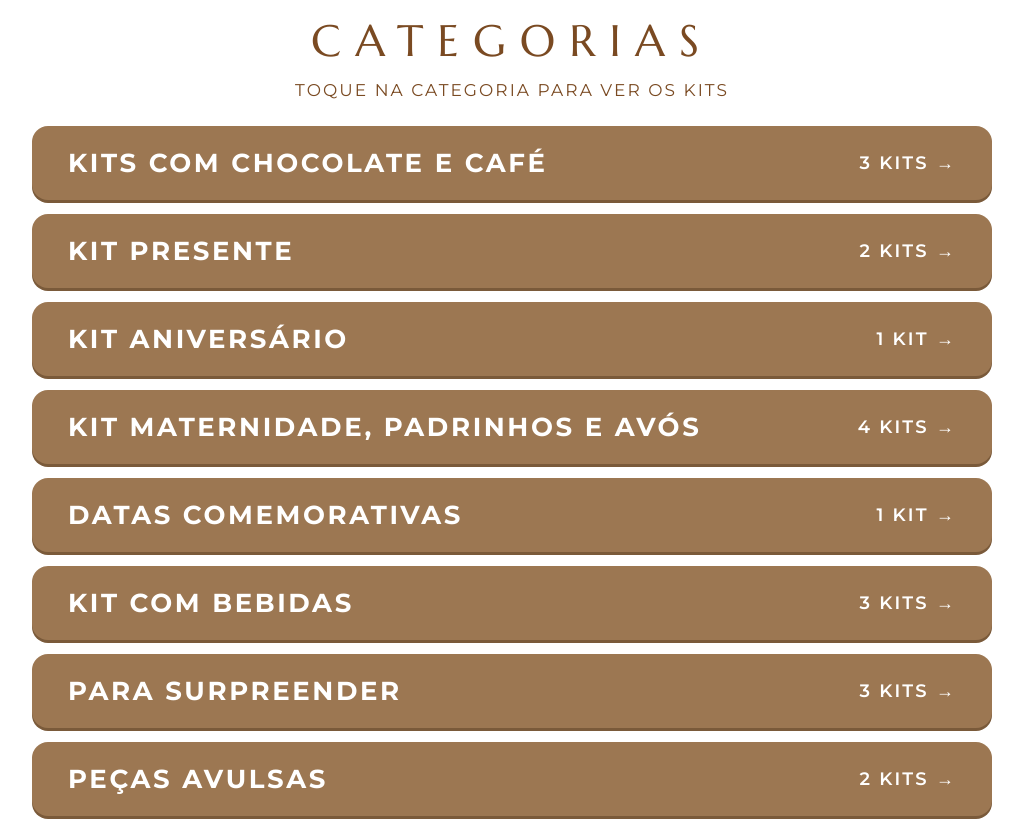
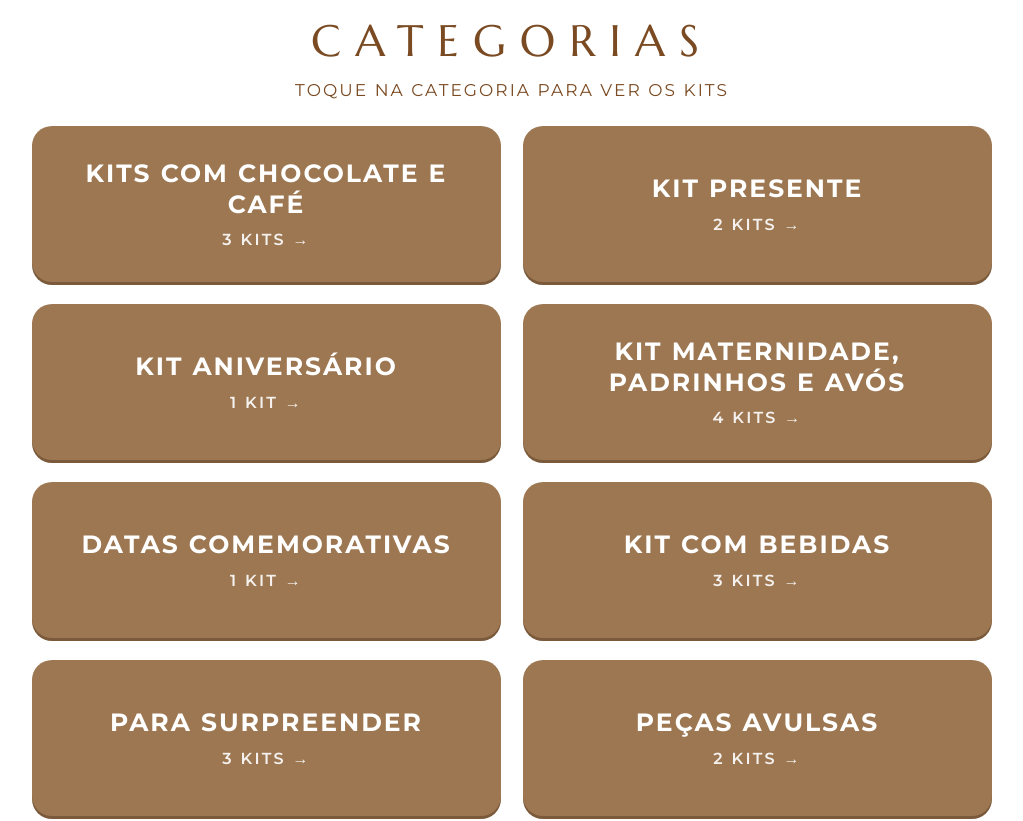
Before and after one commit to cestlavieatelierdepresente/cestlavieatelierdepresente.github.io, a plain HTML site: page index.html in a window 1280 px wide. Shown: the part 1720-2541 px from the top of the page, without its empty margins (128-1151 px from the left). Drawn offline with Linux system fonts and the light colour scheme.

Commit message:
Categorias em blocos quadrados maiores
Co-Authored-By: Claude Opus 5.5 <noreply@anthropic.com>
Claude-Session: https://claude.ai/code/session_01VT5en4fvvDf3ge77re35U7

```diff
--- a/index.html
+++ b/index.html
@@ -26,10 +26,10 @@ a{color:inherit;text-decoration:none}
 .pill.line{border:1.5px solid #7A4A22}
 .row{display:flex;align-items:baseline;font-weight:700;font-size:25px;letter-spacing:.16em;margin:0 0 14px}
 .row .d{flex:1;border-bottom:1.5px solid #7A4A22;margin:0 12px;transform:translateY(-6px)}
-.cbtn{display:flex;justify-content:space-between;align-items:center;height:var(--bh,72px);padding:0 36px;border-radius:16px;font-weight:700;font-size:26px;letter-spacing:.1em}
+.cbtn{display:flex;flex-direction:column;justify-content:center;align-items:center;text-align:center;gap:10px;height:var(--bh,72px);padding:0 22px;border-radius:20px;font-weight:700;font-size:25px;letter-spacing:.08em;line-height:1.25}
 .cbtn.on{background:#9C7752;color:#fff;box-shadow:0 3px 0 #7A5A3A}
 .cbtn.off{background:#F4ECE2;color:#B99E83}
-.cbtn .ct{font-size:18px;letter-spacing:.12em;font-weight:600;white-space:nowrap;margin-left:16px}
+.cbtn .ct{font-size:16px;letter-spacing:.14em;font-weight:600;white-space:nowrap;opacity:.9}
 .pbtn{display:flex;justify-content:space-between;align-items:center;gap:24px;min-height:92px;padding:16px 34px;border-radius:14px;background:#9C7752;color:#fff;box-shadow:0 3px 0 #7A5A3A}
 .pbtn .pt{display:flex;flex-direction:column;gap:7px}
 .pbtn .pn{font-weight:700;font-size:21px;letter-spacing:.12em;line-height:1.2}
@@ -45,7 +45,7 @@ a{color:inherit;text-decoration:none}
 <div style="position:absolute;bottom:70px;left:0;right:0;text-align:center;font-size:13px;letter-spacing:.24em;color:#B99E83">PORQUE NÓS TEMOS O PODER DE CONSEGUIR ABRAÇAR DE LONGE</div></div><div class="page" id="categorias"><div class="grid" style="top:0px;height:170px;grid-template-columns:1fr 1fr 1fr;padding:0 120px"><div style="background-image:url('img/00.jpg')"></div><div style="background-image:url('img/00.jpg')"></div><div style="background-image:url('img/04.jpg')"></div></div>
 <div class="marc" style="position:absolute;top:205px;left:0;right:0;text-align:center;font-size:44px">CATEGORIAS</div>
 <div style="position:absolute;top:272px;left:0;right:0;text-align:center;font-size:17px;letter-spacing:.12em">TOQUE NA CATEGORIA PARA VER OS KITS</div>
-<div style="position:absolute;top:318px;left:60px;right:60px;display:flex;flex-direction:column;gap:14px;--bh:74px"><a class="cbtn on" href="#cat-kits-com-chocolate-e-cafe"><span>KITS COM CHOCOLATE E CAFÉ</span><span class="ct">3 KITS →</span></a><a class="cbtn on" href="#cat-kit-presente"><span>KIT PRESENTE</span><span class="ct">2 KITS →</span></a><a class="cbtn on" href="#cat-kit-aniversario"><span>KIT ANIVERSÁRIO</span><span class="ct">1 KIT →</span></a><a class="cbtn on" href="#cat-kit-maternidade-padrinhos-e-avos"><span>KIT MATERNIDADE, PADRINHOS E AVÓS</span><span class="ct">4 KITS →</span></a><a class="cbtn on" href="#cat-datas-comemorativas"><span>DATAS COMEMORATIVAS</span><span class="ct">1 KIT →</span></a><a class="cbtn on" href="#cat-kit-com-bebidas"><span>KIT COM BEBIDAS</span><span class="ct">3 KITS →</span></a><a class="cbtn on" href="#cat-surpreenda"><span>PARA SURPREENDER</span><span class="ct">3 KITS →</span></a><a class="cbtn on" href="#cat-pecas-avulsas"><span>PEÇAS AVULSAS</span><span class="ct">2 KITS →</span></a><a class="cbtn on" href="#cat-adicionais"><span>ADICIONAIS</span><span class="ct">3 KITS →</span></a><a class="cbtn on" href="#estampas" style="background:#7A4A22;color:#fff;box-shadow:0 3px 0 #4A3523"><span>ESCOLHA SUA ESTAMPA</span><span class="ct">FRASES E DESENHOS →</span></a></div>
+<div style="position:absolute;top:318px;left:60px;right:60px;display:grid;grid-template-columns:1fr 1fr;gap:22px;--bh:156px"><a class="cbtn on" href="#cat-kits-com-chocolate-e-cafe"><span>KITS COM CHOCOLATE E CAFÉ</span><span class="ct">3 KITS →</span></a><a class="cbtn on" href="#cat-kit-presente"><span>KIT PRESENTE</span><span class="ct">2 KITS →</span></a><a class="cbtn on" href="#cat-kit-aniversario"><span>KIT ANIVERSÁRIO</span><span class="ct">1 KIT →</span></a><a class="cbtn on" href="#cat-kit-maternidade-padrinhos-e-avos"><span>KIT MATERNIDADE, PADRINHOS E AVÓS</span><span class="ct">4 KITS →</span></a><a class="cbtn on" href="#cat-datas-comemorativas"><span>DATAS COMEMORATIVAS</span><span class="ct">1 KIT →</span></a><a class="cbtn on" href="#cat-kit-com-bebidas"><span>KIT COM BEBIDAS</span><span class="ct">3 KITS →</span></a><a class="cbtn on" href="#cat-surpreenda"><span>PARA SURPREENDER</span><span class="ct">3 KITS →</span></a><a class="cbtn on" href="#cat-pecas-avulsas"><span>PEÇAS AVULSAS</span><span class="ct">2 KITS →</span></a><a class="cbtn on" href="#cat-adicionais"><span>ADICIONAIS</span><span class="ct">3 KITS →</span></a><a class="cbtn on" href="#estampas" style="background:#7A4A22;color:#fff;box-shadow:0 3px 0 #4A3523"><span>ESCOLHA SUA ESTAMPA</span><span class="ct">FRASES E DESENHOS →</span></a></div>
 <div style="position:absolute;top:1205px;left:0;right:0;text-align:center"><a class="btn" target="_blank" rel="noopener" href="https://wa.me/5531990806733?text=Ol%C3%A1%21%20Gostaria%20de%20fazer%20um%20pedido%20%F0%9F%A4%8E">FAZER PEDIDO</a>
 <div class="small" style="margin:24px auto 0;width:720px"><b>CONFIRA A VALIDADE DESSE CATÁLOGO COM NOSSO ATENDIMENTO PELO WHATSAPP,<br>OS PREÇOS PODEM ALTERAR DE ACORDO COM A DATA QUE FOI ENVIADO.</b></div></div><div style="position:absolute;left:0;right:0;bottom:36px;text-align:center"><img src="assets/logo_brown.png" style="width:230px"></div></div><div class="page" id="cat-kits-com-chocolate-e-cafe"><div class="grid" style="top:0px;height:250px;grid-template-columns:1fr 1fr 1fr;padding:0 120px"><div style="background-image:url('img/132.jpg')"></div><div style="background-image:url('img/134.jpg')"></div><div style="background-image:url('img/135.jpg')"></div></div>
 <a class="pill line" href="#categorias" style="position:absolute;top:280px;left:130px">← CATEGORIAS</a>
@@ -360,7 +360,7 @@ a{color:inherit;text-decoration:none}
 <div><a class="pill line" href="#categorias" style="display:inline-block;margin-top:40px;border-color:#fff;color:#fff">← CATEGORIAS</a></div></div></div></div><script>(function(){var W=document.getElementById("wrap"),z=1;
 function f(){var w=document.documentElement.clientWidth||innerWidth;z=Math.min(1,w/1080);
 W.style.transform="scale("+z+")";W.style.marginLeft=Math.max(0,(w-1080)/2)+"px";document.body.style.height=(W.offsetHeight*z)+"px"}
-function go(h){var el=document.getElementById(h);if(el)scrollTo(0,el.offsetTop*z)}
+function go(h){var el=document.getElementById(h);if(!el)return;f();var y=function(){return Math.round(el.getBoundingClientRect().top+(window.pageYOffset||document.documentElement.scrollTop))};scrollTo(0,y());setTimeout(function(){scrollTo(0,y())},250)}
 addEventListener("resize",f);addEventListener("load",f);f();
 document.addEventListener("click",function(ev){var a=ev.target.closest&&ev.target.closest("a[href^='#']");if(a){ev.preventDefault();go(a.getAttribute("href").slice(1))}});
 if(location.hash)setTimeout(function(){go(location.hash.slice(1))},300)})()</script></body></html>
```
